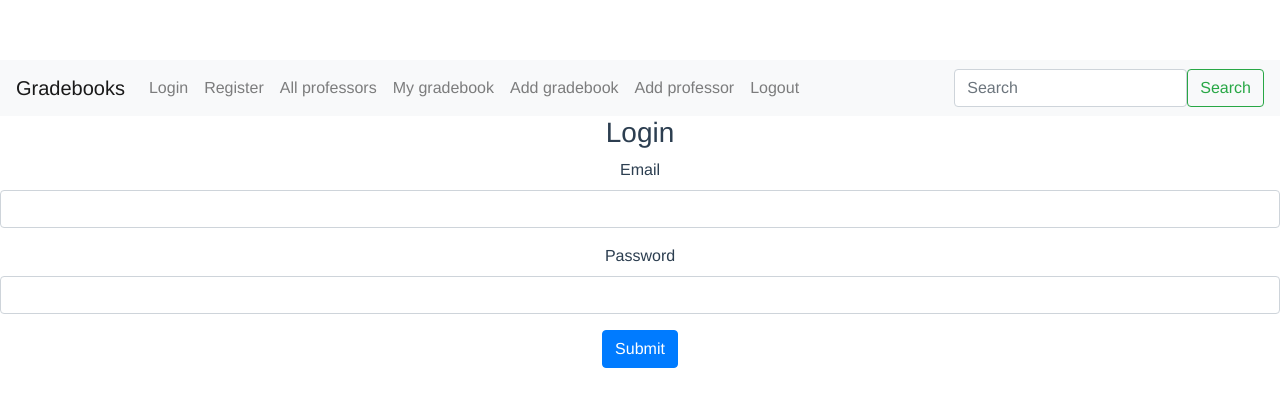
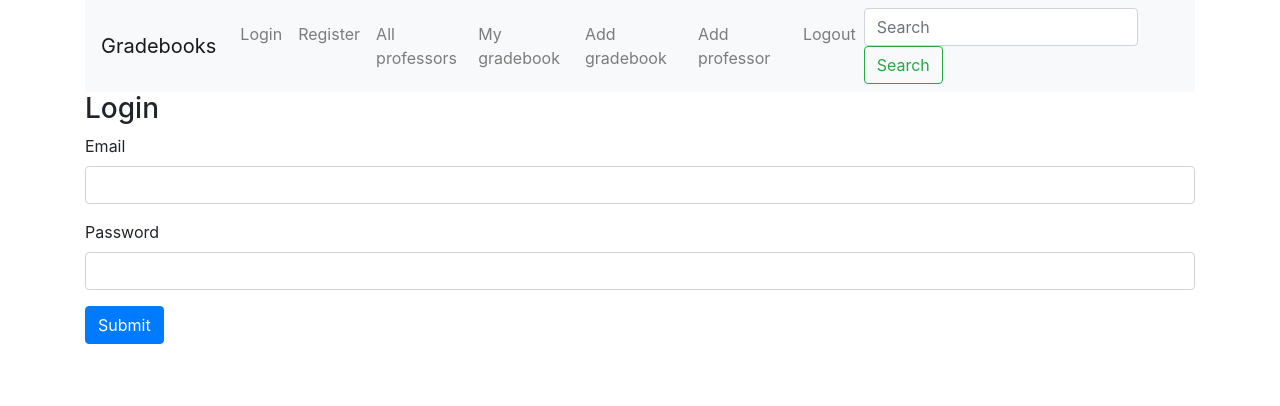
Before and after one commit to Ranagol/gradebook-vue, a Vue app: page /login in a window 1280 px wide. Shown: the top 406 px of the page. Built offline with nearby package versions, Linux system fonts and the light colour scheme.

Commit message:
Login, logout done

```diff
--- a/src/App.vue
+++ b/src/App.vue
@@ -1,5 +1,5 @@
 <template>
-  <div id="app">
+  <div id="app" class="container">
     <app-navbar></app-navbar>
     <router-view></router-view>
   </div>
@@ -16,12 +16,5 @@ export default {
 </script>
 
 <style>
-#app {
-  font-family: Avenir, Helvetica, Arial, sans-serif;
-  -webkit-font-smoothing: antialiased;
-  -moz-osx-font-smoothing: grayscale;
-  text-align: center;
-  color: #2c3e50;
-  margin-top: 60px;
-}
+
 </style>
--- a/src/components/Navbar.vue
+++ b/src/components/Navbar.vue
@@ -33,7 +33,7 @@
         </li>
 
         <li class="nav-item">
-          <a class="nav-link" to="/professo" >Logout</a>
+          <a @click="logout" class="nav-link" >Logout</a>
         </li>
 
 
@@ -48,7 +48,13 @@
 
 
 <script>
+import { authService } from '../service/authService';
 export default {
-
+  methods: {
+    logout(){
+      authService.logout();
+      this.$router.push('login');
+    }
+  }
 }
 </script>
--- a/src/components/authentication/Login.vue
+++ b/src/components/authentication/Login.vue
@@ -29,7 +29,7 @@ export default {
     login(){
       console.log(this.email, this.password);
       authService.login(this.email, this.password).then(()=>{
-          this.$router.push('gradebooks');
+        this.$router.push('/');
       }).catch(() => alert('invalid credentials given during login process'));
     }
   }
```
